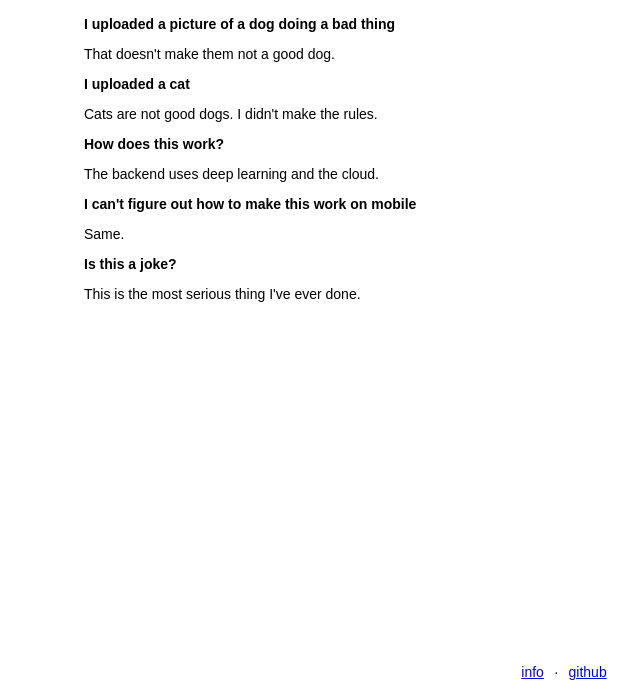
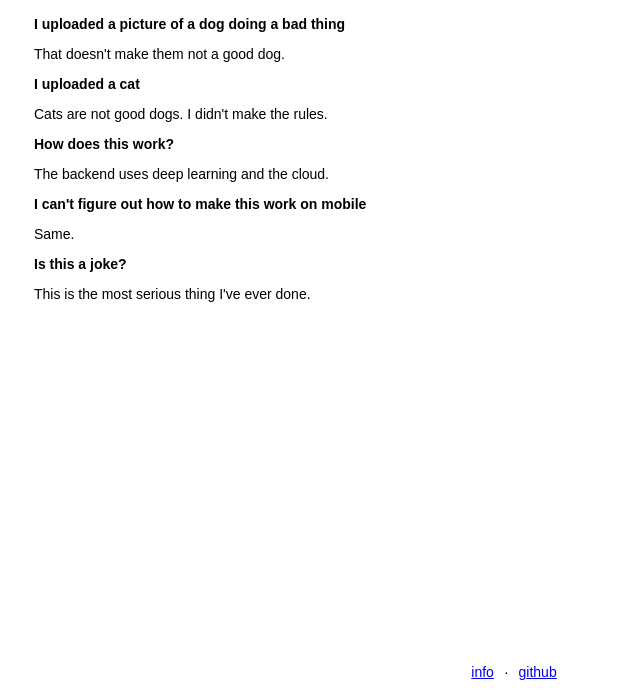
Before and after one commit to nharada1/gooddogs, a plain HTML site: page faq.html in a window 1280 px wide. Shown: the part 100-800 px from the top of the page, without its empty margins (76-716 px from the left). Drawn offline with Linux system fonts and the light colour scheme.

Commit message:
Expand faq width

```diff
--- a/faq.html
+++ b/faq.html
@@ -4,7 +4,7 @@
     <title>They're all good dogs</title>
 
     <style type="text/css" media="screen">
-        body {font:14px Arial, sans-serif; margin:0 auto; width:960px;}
+        body {font:14px Arial, sans-serif; margin:0 auto; width:1060px;}
         #drop_zone {border:2px #bbb dashed; padding:25px; text-align:center;
             -moz-border-radius:5px; -webkit-border-radius:5px; border-radius:5px;}
         .js #drop_zone {background:#efe;}
```
